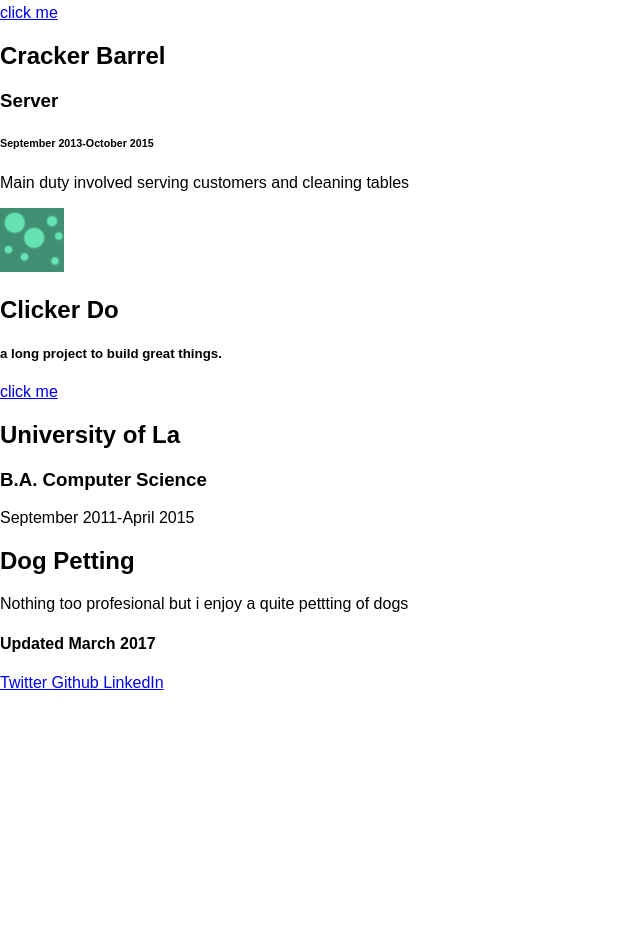
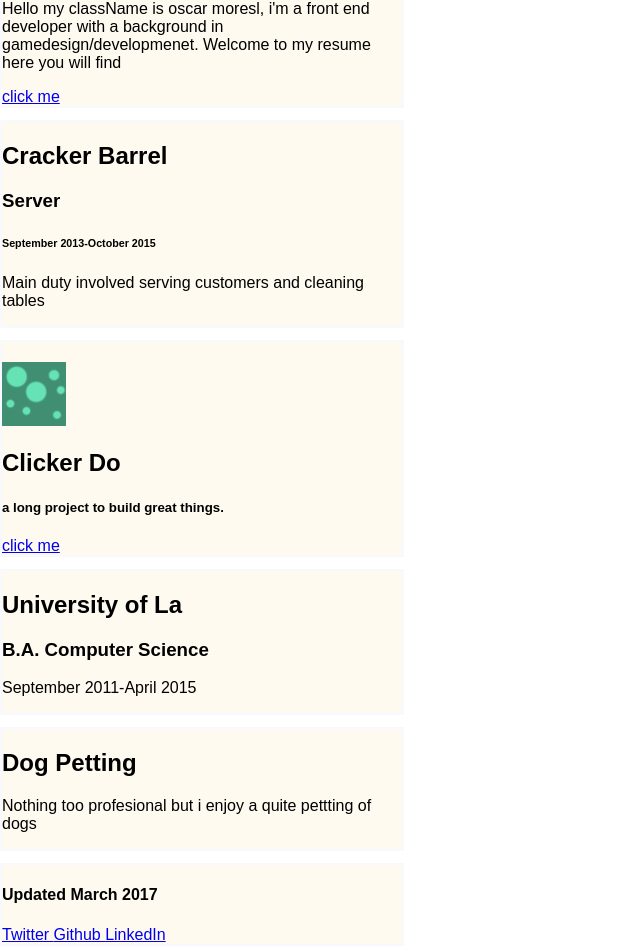
Before and after one commit to Vidsneezes/InteractiveResume, a React (Create React App) app: page / in a window 1280 px wide. Shown: the part 255-1207 px from the top of the page, without its empty margins (0-640 px from the left). Before the commit the page ends 947 px from the top, so only its background shows below. Built offline with nearby package versions, Linux system fonts and the light colour scheme.

Commit message:
wrapped simple components inside Page components

```diff
--- a/src/App.js
+++ b/src/App.js
@@ -17,12 +17,24 @@
         <Page title="Info">
           <Info />
         </Page>
+        <Page>
           <PersonalInfo />
+        </Page>
+        <Page>
           <WorkHistory />
+        </Page>
+        <Page>
           <Project image={Dicon} alt="default image"/>
+        </Page>
+        <Page>
           <Education />
+        </Page>
+        <Page>
           <Hobby />
+        </Page>
+        <Page>
           <Footer />
+        </Page>
       </div>
     );
   }
--- a/src/components/page/Page.css
+++ b/src/components/page/Page.css
@@ -2,4 +2,5 @@
     background: floralwhite;
     width: 400px;
     border: 2px solid ghostwhite;
+    margin: 12px 0px;
 }
```
Lines whose indentation alone changed are shown as unchanged.
